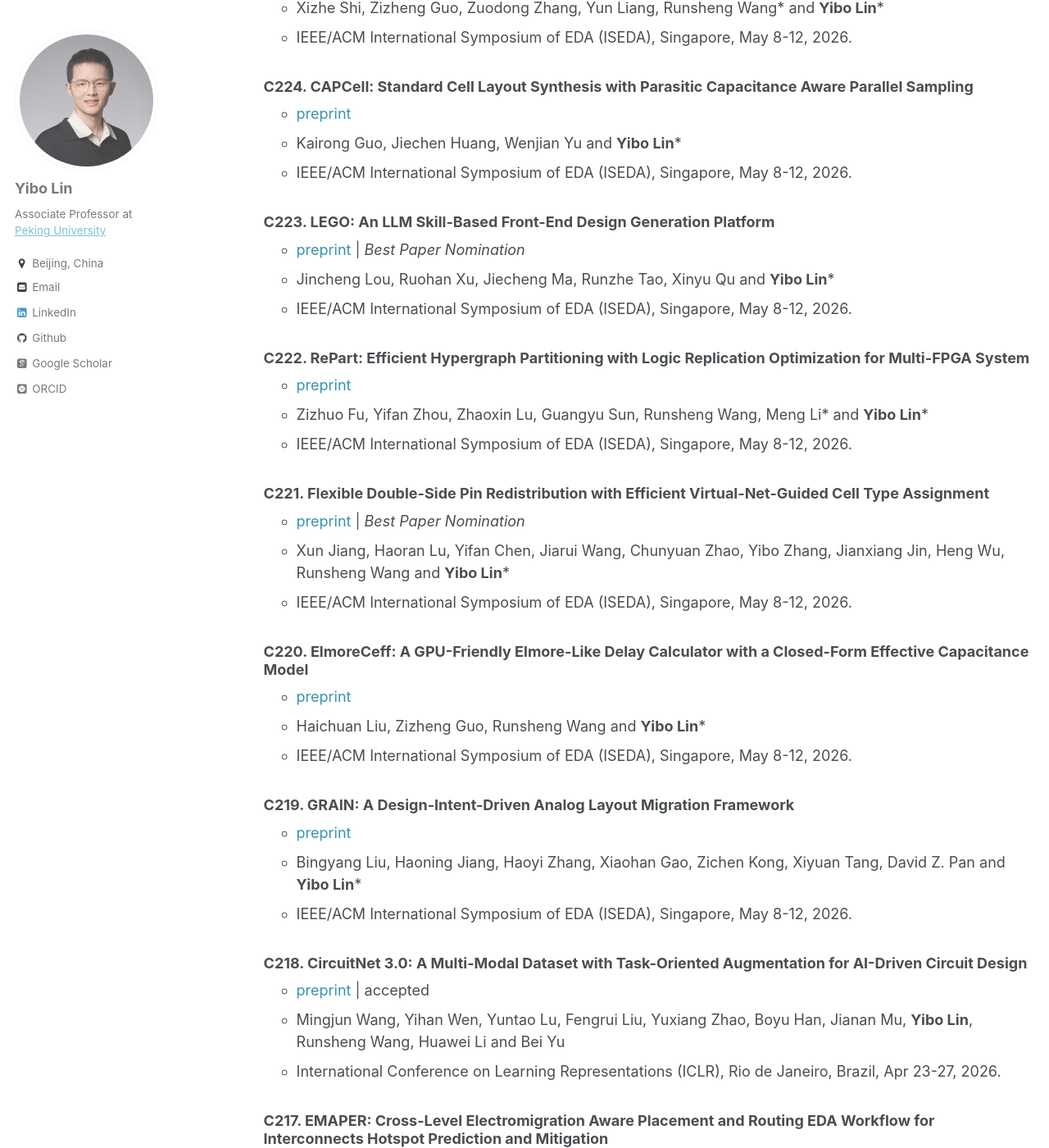
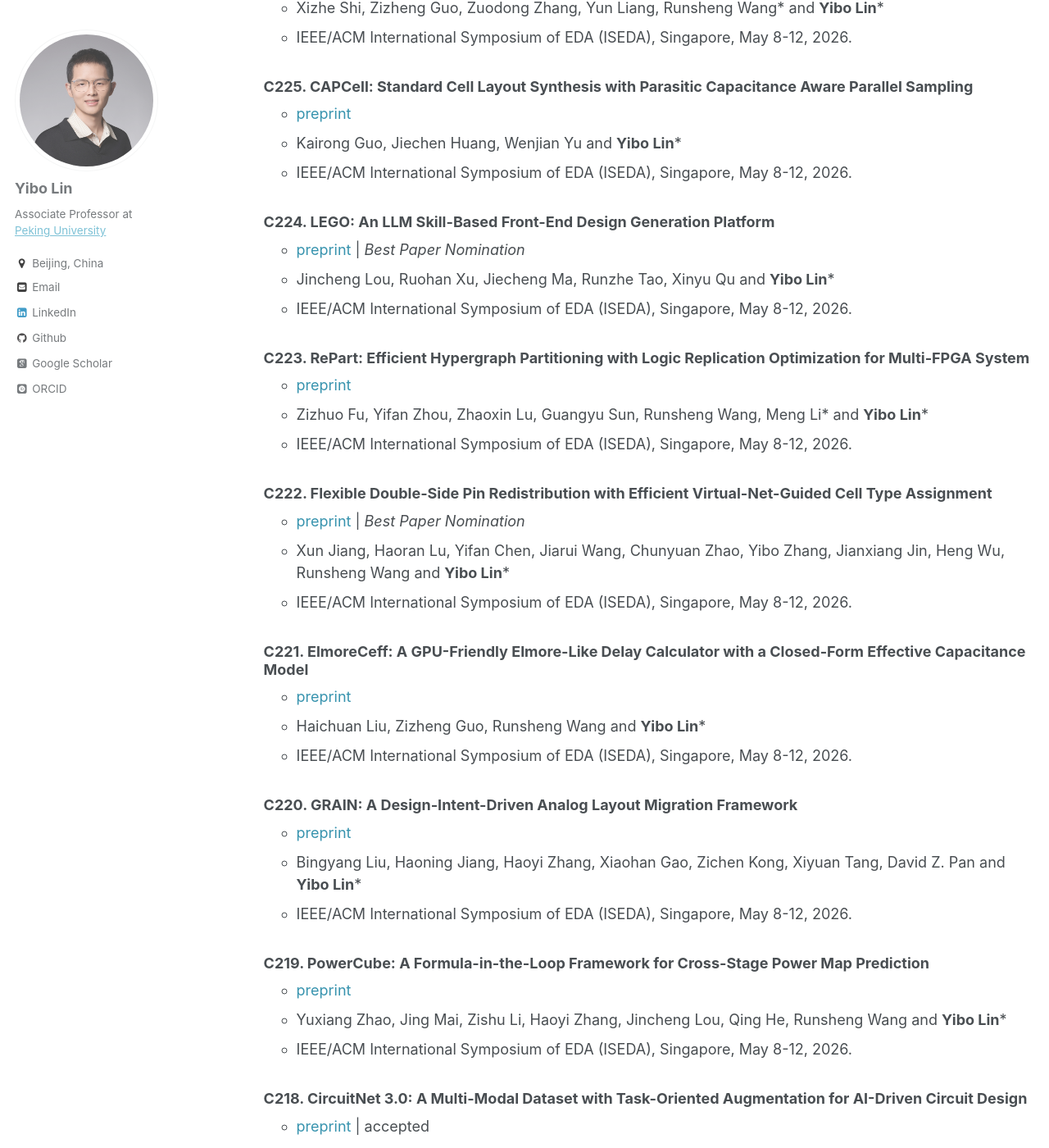
Before and after one commit to limbo018/limbo018.github.io, a Jekyll site: the page built from _pages/publications.md, in a window 1280 px wide and 1400 px high, scrolled down 2562 px. Shown: the whole window at 82% size. Built offline with Jekyll 4.4.1, drawn with Linux system fonts in a browser that asks for light colours; some web fonts are replaced; some of the changed text lies outside the part shown.

Commit message:
fix bug in ref/publication

```diff
--- a/_pages/publications.md
+++ b/_pages/publications.md
@@ -20,99 +20,104 @@
 
 * 2026
 
-  ### J237. [URoute: Universal Routability Prediction](https://doi.org/10.1109/TCAD.2025.3636449)
+  ### J238. [URoute: Universal Routability Prediction](https://doi.org/10.1109/TCAD.2025.3636449)
      * accepted
      * Zhenkun Lin, **Yibo Lin**, Genggeng Liu\* and Gang Du
      * IEEE Transactions on Computer-Aided Design of Integrated Circuits and Systems (TCAD), 2026.
 
-  ### J236. [Efficient Timing Prediction and Optimization Using Derivable Gradient Boosting Machine Model at Placement Stage](https://doi.org/10.1145/3780100)
+  ### J237. [Efficient Timing Prediction and Optimization Using Derivable Gradient Boosting Machine Model at Placement Stage](https://doi.org/10.1145/3780100)
      * accepted
      * Xu He\*, Yushan Wang, Chenjing Yang, Renjun Zhao, **Yibo Lin**, Peiyu Liao, Bei Yu, Yao Wang, Chang Liu and Yang Guo
      * ACM Transactions on Design Automation of Electronic Systems (TODAES), 2026.
 
-  ### J235. [GAP-LA: GPU-Accelerated Performance-Driven Layer Assignment](https://doi.org/10.1109/TCAD.2025.3650401)
+  ### J236. [GAP-LA: GPU-Accelerated Performance-Driven Layer Assignment](https://doi.org/10.1109/TCAD.2025.3650401)
      * <a href="https://arxiv.org/pdf/2507.13375" style="color:#3793ae">preprint</a> \| accepted
      * Chunyuan Zhao, Zizheng Guo, Zuodong Zhang and **Yibo Lin**\*
      * IEEE Transactions on Computer-Aided Design of Integrated Circuits and Systems (TCAD), 2026.
 
-  ### J234. EvoPlace: Evolution of Optimization Algorithms for Global Placement via Large Language Models
+  ### J235. EvoPlace: Evolution of Optimization Algorithms for Global Placement via Large Language Models
      * accepted
      * Xufeng Yao, Jiaxi Jiang, Yuxuan Zhao, Peiyu Liao, **Yibo Lin** and Bei Yu\*
      * IEEE Transactions on Computer-Aided Design of Integrated Circuits and Systems (TCAD), 2026.
 
-  ### C233. Disentangled Differentiable Timing-Power Co-Optimization with Quad-Gradient Gate sizing
+  ### C234. Disentangled Differentiable Timing-Power Co-Optimization with Quad-Gradient Gate sizing
      * accepted
      * Zixuan Pan, Zizheng Guo, Yufan Du, Runsheng Wang and **Yibo Lin**\*
      * ACM/IEEE Design Automation Conference (DAC), Long Beach, CA, Jul 26-29, 2026.
 
-  ### C232. CellE: Automated Standard Cell Library Extension via Equality Saturation
+  ### C233. CellE: Automated Standard Cell Library Extension via Equality Saturation
      * accepted
      * Yi Ren, Yukun Wang, Xiang Meng, Guoyao Cheng, Baokang Peng, Lining Zhang, **Yibo Lin**, Runsheng Wang and Guangyu Sun\*
      * ACM/IEEE Design Automation Conference (DAC), Long Beach, CA, Jul 26-29, 2026.
 
-  ### C231. LATTE: Legality-Assured Differentiable Timing-Driven Detailed Placement
+  ### C232. LATTE: Legality-Assured Differentiable Timing-Driven Detailed Placement
      * accepted
      * Jing Mai, Yi-Chen Lu, **Yibo Lin** and Haoxing Ren
      * ACM/IEEE Design Automation Conference (DAC), Long Beach, CA, Jul 26-29, 2026.
 
-  ### C230. EPiCell: Electro-Physical Co-Modeling for Standard Cell PPA Prediction
+  ### C231. EPiCell: Electro-Physical Co-Modeling for Standard Cell PPA Prediction
      * accepted
      * Wenbo An, Kairong Guo, Haoyi Zhang and **Yibo Lin**\*
      * ACM/IEEE Design Automation Conference (DAC), Long Beach, CA, Jul 26-29, 2026.
 
-  ### C229. Integrated Timing-driven Placement for Hybrid-Bonding-based Face-to-Face 3D ICs
+  ### C230. Integrated Timing-driven Placement for Hybrid-Bonding-based Face-to-Face 3D ICs
      * accepted
      * Yuhao Ji, Yunqi Shi, Tianshu Hou, Yuxuan Zhao, Chunyuan Zhao, Peiyu Liao, Zizheng Guo, Chao Qian, **Yibo Lin** and Bei Yu\*
      * ACM/IEEE Design Automation Conference (DAC), Long Beach, CA, Jul 26-29, 2026.
 
-  ### C228. Activity-Aware Partitioning for Effective Multi-Threaded Event-Driven RTL Simulation
+  ### C229. Activity-Aware Partitioning for Effective Multi-Threaded Event-Driven RTL Simulation
      * accepted
      * Kexing Zhou, Youwei Zhuo, **Yibo Lin**, Weikang Qian, Pengpeng Ren and Yun Liang\*
      * ACM/IEEE Design Automation Conference (DAC), Long Beach, CA, Jul 26-29, 2026.
 
-  ### C227. AttentionCap: Transformer Based Capacitance Matrix Learning Toward Full-Chip Extraction
+  ### C228. AttentionCap: Transformer Based Capacitance Matrix Learning Toward Full-Chip Extraction
      * accepted
      * Jiechen Huang, Hector R. Rodriguez, Dingcheng Yang, Zuochang Ye, **Yibo Lin** and Wenjian Yu\*
      * ACM/IEEE Design Automation Conference (DAC), Long Beach, CA, Jul 26-29, 2026.
 
-  ### C226. PANDA: An LLM-Enhanced Performance-Driven Analog Design Framework Bridging Design Intent and Layout Generation
+  ### C227. PANDA: An LLM-Enhanced Performance-Driven Analog Design Framework Bridging Design Intent and Layout Generation
      * accepted \| *Invited Paper*
      * Haoyi Zhang, Weijian Fan, Xiaohan Gao, Bingyang Liu, Runsheng Wang and **Yibo Lin**\*
      * ACM/IEEE Design Automation Conference (DAC), Long Beach, CA, Jul 26-29, 2026.
 
-  ### C225. HeteroPower: A CPU-GPU Heterogeneous Engine to Accelerate Gate-Level Power Analysis
+  ### C226. HeteroPower: A CPU-GPU Heterogeneous Engine to Accelerate Gate-Level Power Analysis
      * <a href="/publications/papers/POWER_ISEDA2026_Shi.pdf" style="color:#3793ae">preprint</a> \| *Best Paper Nomination*
      * Xizhe Shi, Zizheng Guo, Zuodong Zhang, Yun Liang, Runsheng Wang\* and **Yibo Lin**\*
      * IEEE/ACM International Symposium of EDA (ISEDA), Singapore, May 8-12, 2026.
 
-  ### C224. CAPCell: Standard Cell Layout Synthesis with Parasitic Capacitance Aware Parallel Sampling
+  ### C225. CAPCell: Standard Cell Layout Synthesis with Parasitic Capacitance Aware Parallel Sampling
      * <a href="/publications/papers/CELL_ISEDA2026_Guo.pdf" style="color:#3793ae">preprint</a>
      * Kairong Guo, Jiechen Huang, Wenjian Yu and **Yibo Lin**\*
      * IEEE/ACM International Symposium of EDA (ISEDA), Singapore, May 8-12, 2026.
 
-  ### C223. LEGO: An LLM Skill-Based Front-End Design Generation Platform
+  ### C224. LEGO: An LLM Skill-Based Front-End Design Generation Platform
      * <a href="/publications/papers/RTL_ISEDA2026_Lou.pdf" style="color:#3793ae">preprint</a> \| *Best Paper Nomination*
      * Jincheng Lou, Ruohan Xu, Jiecheng Ma, Runzhe Tao, Xinyu Qu and **Yibo Lin**\*
      * IEEE/ACM International Symposium of EDA (ISEDA), Singapore, May 8-12, 2026.
 
-  ### C222. RePart: Efficient Hypergraph Partitioning with Logic Replication Optimization for Multi-FPGA System
+  ### C223. RePart: Efficient Hypergraph Partitioning with Logic Replication Optimization for Multi-FPGA System
      * <a href="/publications/papers/PART_ISEDA2026_Fu.pdf" style="color:#3793ae">preprint</a>
      * Zizhuo Fu, Yifan Zhou, Zhaoxin Lu, Guangyu Sun, Runsheng Wang, Meng Li\* and **Yibo Lin**\*
      * IEEE/ACM International Symposium of EDA (ISEDA), Singapore, May 8-12, 2026.
 
-  ### C221. Flexible Double-Side Pin Redistribution with Efficient Virtual-Net-Guided Cell Type Assignment
+  ### C222. Flexible Double-Side Pin Redistribution with Efficient Virtual-Net-Guided Cell Type Assignment
      * <a href="/publications/papers/ROUTE_ISEDA2026_Jiang.pdf" style="color:#3793ae">preprint</a> \| *Best Paper Nomination*
      * Xun Jiang, Haoran Lu, Yifan Chen, Jiarui Wang, Chunyuan Zhao, Yibo Zhang, Jianxiang Jin, Heng Wu, Runsheng Wang and **Yibo Lin**\*
      * IEEE/ACM International Symposium of EDA (ISEDA), Singapore, May 8-12, 2026.
 
-  ### C220. ElmoreCeff: A GPU-Friendly Elmore-Like Delay Calculator with a Closed-Form Effective Capacitance Model
+  ### C221. ElmoreCeff: A GPU-Friendly Elmore-Like Delay Calculator with a Closed-Form Effective Capacitance Model
      * <a href="/publications/papers/TIMING_ISEDA2026_Liu.pdf" style="color:#3793ae">preprint</a>
      * Haichuan Liu, Zizheng Guo, Runsheng Wang and **Yibo Lin**\*
      * IEEE/ACM International Symposium of EDA (ISEDA), Singapore, May 8-12, 2026.
 
-  ### C219. GRAIN: A Design-Intent-Driven Analog Layout Migration Framework
+  ### C220. GRAIN: A Design-Intent-Driven Analog Layout Migration Framework
      * <a href="/publications/papers/ANALOG_ISEDA2026_Liu.pdf" style="color:#3793ae">preprint</a>
      * Bingyang Liu, Haoning Jiang, Haoyi Zhang, Xiaohan Gao, Zichen Kong, Xiyuan Tang, David Z. Pan and **Yibo Lin**\*
+     * IEEE/ACM International Symposium of EDA (ISEDA), Singapore, May 8-12, 2026.
+
+  ### C219. PowerCube: A Formula-in-the-Loop Framework for Cross-Stage Power Map Prediction
+     * <a href="/publications/papers/POWER_ISEDA2026_Zhao.pdf" style="color:#3793ae">preprint</a>
+     * Yuxiang Zhao, Jing Mai, Zishu Li, Haoyi Zhang, Jincheng Lou, Qing He, Runsheng Wang and **Yibo Lin**\*
      * IEEE/ACM International Symposium of EDA (ISEDA), Singapore, May 8-12, 2026.
 
   ### C218. [CircuitNet 3.0: A Multi-Modal Dataset with Task-Oriented Augmentation for AI-Driven Circuit Design](https://openreview.net/forum?id=lEDb4gQ4dB)
--- a/ref/publications.bib
+++ b/ref/publications.bib
@@ -2546,8 +2546,6 @@
   publishlink={},
   annotateweb={([limbo018.github.io/papers/POWER_ISEDA2026_Zhao.pdf preprint])},
   annotatecv={},
-  .pdf preprint])},
-  annotatecv={},
   affiliation={PKU},
   corresponding={Lin, Yibo},
 }
```
Also changed, not shown: _includes/publications_cv.md (+21 -19 lines), 3 other files.
